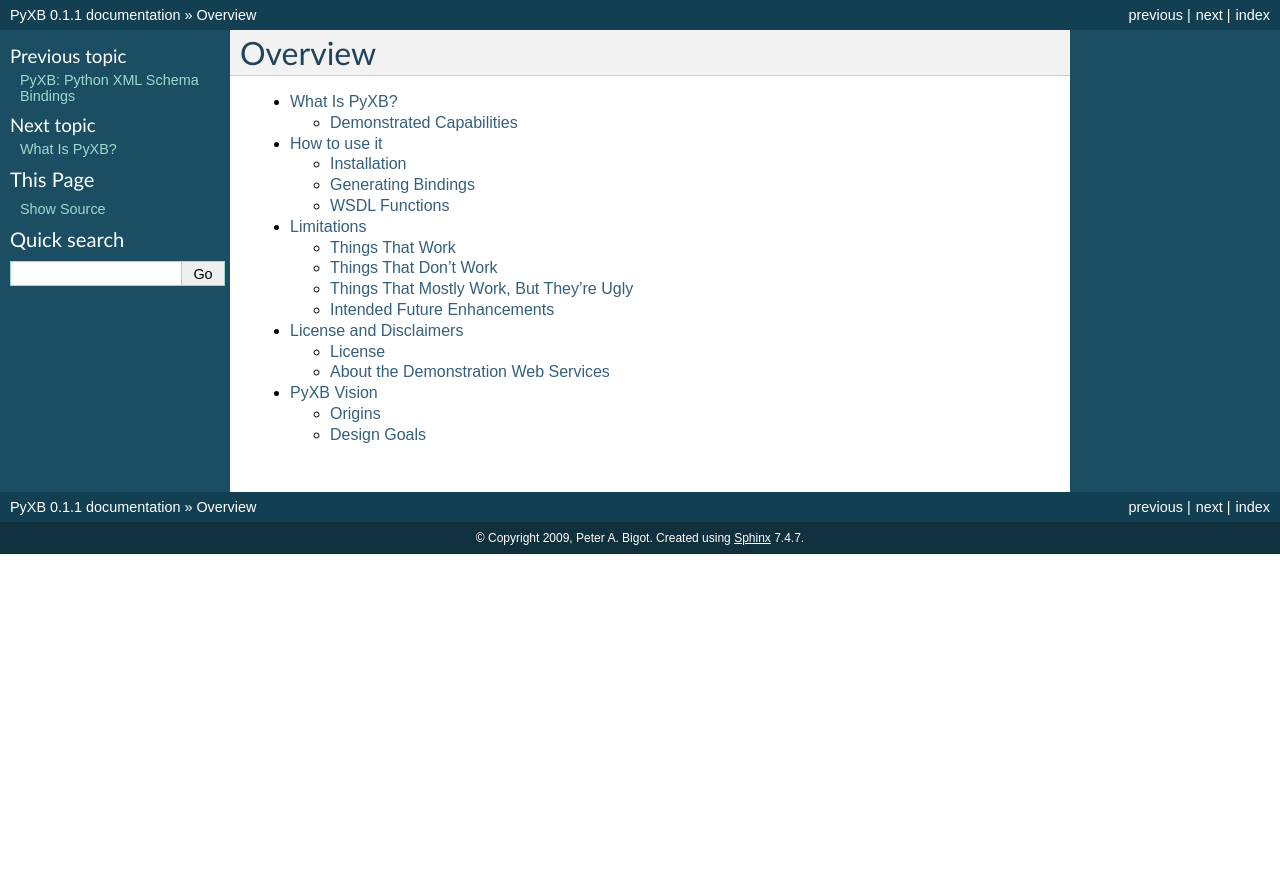
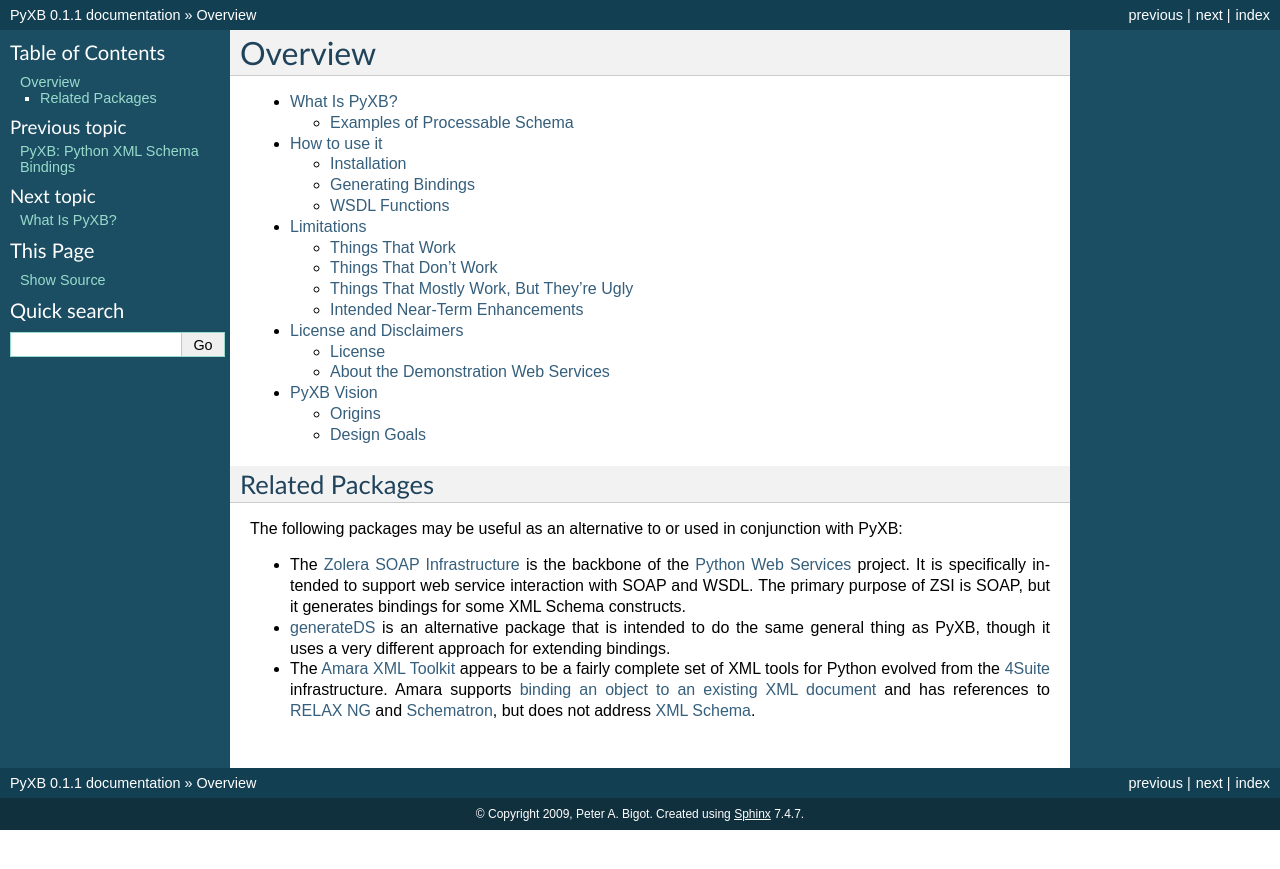
Before and after one commit to pabigot/pyxb, a Sphinx documentation site: the page built from doc/overview.txt, in a window 1280 px wide. Shown: the top 869 px of the page. Built offline with Sphinx 7.4.7, drawn with Linux system fonts in a browser that asks for light colours; pages that are not in the unit, such as notebooks, are missing from menus.

Commit message:
Reference alternative packages; clean up limitations section

```diff
--- a/doc/arch_namespaces.txt
+++ b/doc/arch_namespaces.txt
@@ -150,3 +150,9 @@
 ``None``.  The main effect of this is that some external handle on the
 Namespace instance must be retained, because the namespace cannot be
 identified in other contexts.
+
+.. ignored
+   ## Local Variables:
+   ## fill-column:78
+   ## indent-tabs-mode:nil
+   ## End:
--- a/doc/extapi.py
+++ b/doc/extapi.py
@@ -16,6 +16,7 @@
 # You should have received a copy of the GNU General Public License
 # along with this program.  If not, see &lt;http://www.gnu.org/licenses/&gt;.
 #
+# Modifications by PAB to override reference text
 
 import os.path
 from docutils import nodes
--- a/doc/overview.txt
+++ b/doc/overview.txt
@@ -11,3 +11,36 @@
    references
    legal
    vision
+
+================
+Related Packages
+================
+
+The following packages may be useful as an alternative to or used in
+conjunction with PyXB:
+
+- The `Zolera SOAP Infrastructure
+  <http://pywebsvcs.sourceforge.net/zsi.html>`_ is the backbone of the
+  `Python Web Services <http://pywebsvcs.sourceforge.net/>`_ project.  It is
+  specifically intended to support web service interaction with SOAP and
+  WSDL.  The primary purpose of ZSI is SOAP, but it generates bindings for
+  some XML Schema constructs.
+
+- `generateDS <http://www.rexx.com/~dkuhlman/generateDS.html>`_ is an
+  alternative package that is intended to do the same general thing as PyXB,
+  though it uses a very different approach for extending bindings.
+
+- The `Amara XML Toolkit <http://xml3k.org/Amara>`_ appears to be a fairly
+  complete set of XML tools for Python evolved from the `4Suite
+  <http://4suite.org/>`_ infrastructure.  Amara supports `binding an object
+  to an existing XML document
+  <http://xml3k.org/Amara2/Whatsnew#Creatingabinderydocumentfromscratch>`_
+  and has references to `RELAX NG <http://relaxng.org/>`_ and `Schematron
+  <http://www.schematron.com/>`_, but does not address `XML Schema
+  <http://www.w3.org/XML/Schema>`_.
+
+.. Why am I directing people to "competing" packages?  I evolved in an
+   academic environment, where (at least in theory) it is truth and sharing
+   of information that's important, not who is right or wrong.  My
+   requirements were not satisfied by any of these packages, but yours
+   might.
```
Also changed, not shown: doc/arch_component.txt (+3 -4 lines), doc/index.txt (+12 -5 lines), doc/limitations.txt (+35 -22 lines), doc/overview_what.txt (+4 -3 lines).
